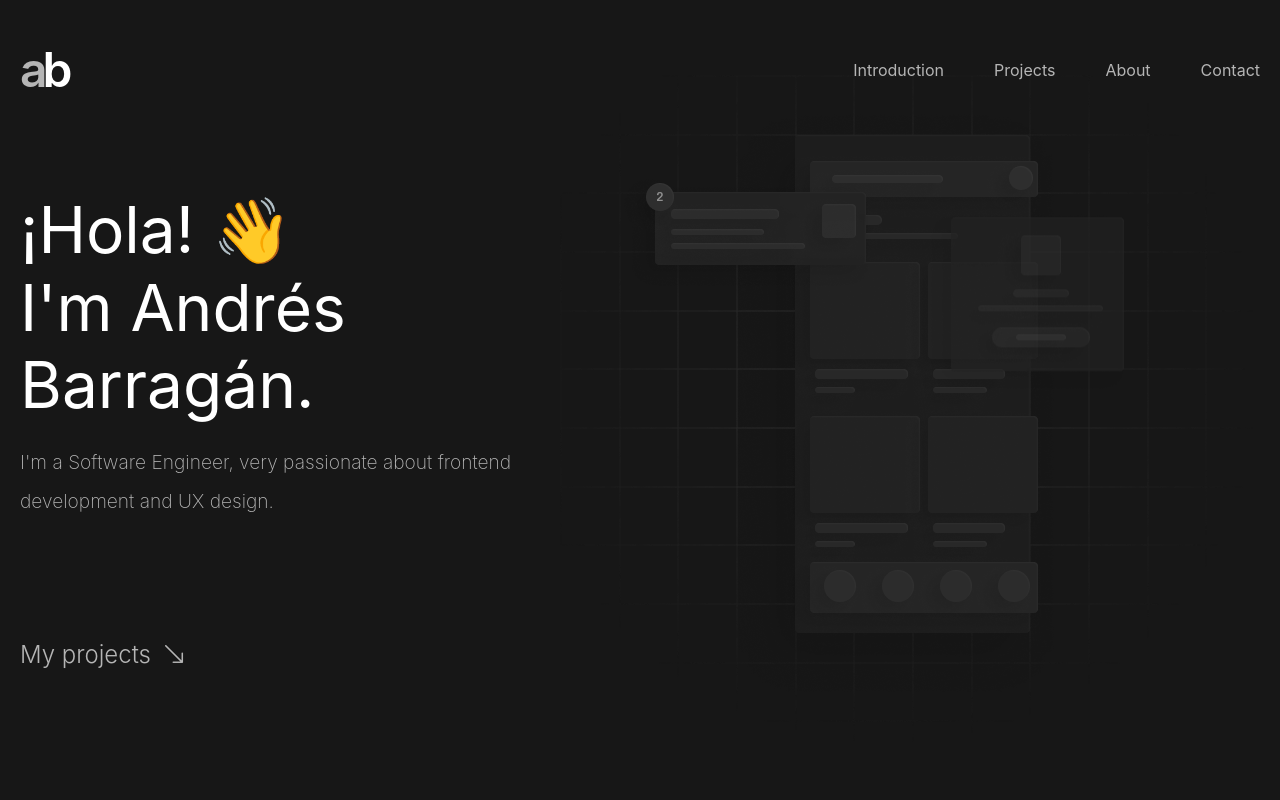
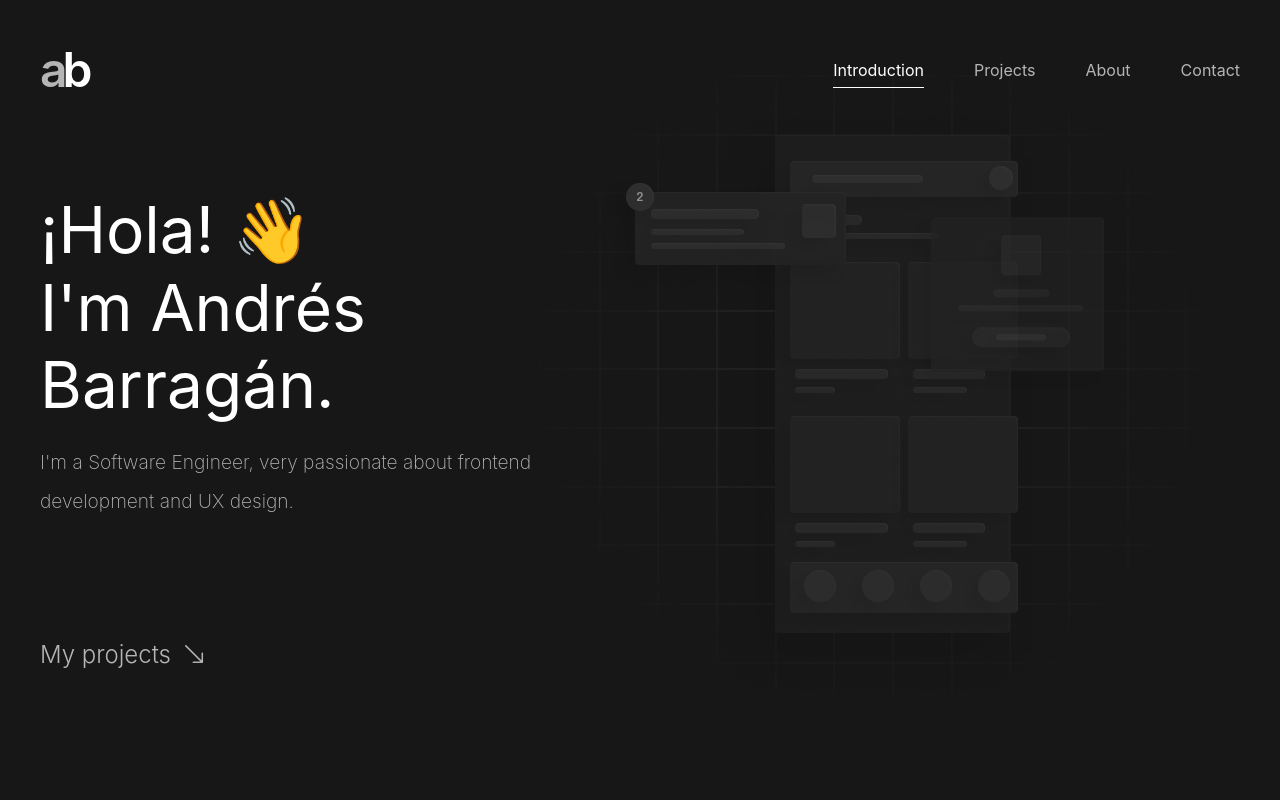
Before and after one commit to Andres-Barragan-Salas/portfolio, a React (Create React App) app: page / in a window 1280 px wide. Shown: the top 800 px of the page. Built offline with nearby package versions, Linux system fonts and the light colour scheme.

Commit message:
Updated active links on header

```diff
--- a/package.json
+++ b/package.json
@@ -14,6 +14,7 @@
     "react-helmet": "^6.1.0",
     "react-redux": "^8.0.4",
     "react-router-dom": "^6.4.2",
+    "react-router-hash-link": "^2.4.3",
     "react-scripts": "5.0.1",
     "web-vitals": "^2.1.4"
   },
--- a/src/App.js
+++ b/src/App.js
@@ -9,7 +9,7 @@ const App = () => {
   return (
     <div className="pf app">
       <div className="pf safe-area">
-        <div className="pf padding-horizontal-m relative">
+        <div className="pf padding-horizontal-l relative">
           <PFHeader />
           <Routes>
             <Route path="/" element={<Home />} />
--- a/src/components/navigation/PFHeader/PFHeader.css
+++ b/src/components/navigation/PFHeader/PFHeader.css
@@ -1,7 +1,7 @@
 #site-header {
   position: fixed;
   top: 0;
-  width: calc(min(100%, var(--max-width)) - 40px);
+  width: calc(min(100%, var(--max-width)) - 80px);
   z-index: 1;
 }
 
@@ -11,6 +11,7 @@
   transition: color .3s ease-in-out;
 }
 
+#site-header .link-container a.active,
 #site-header .link-container a:hover {
   color: var(--primaryText);
 }
@@ -27,7 +28,7 @@
   transform: scaleX(0);
   transition: transform .3s ease-in-out;
 }
-
+#site-header .link-container a.active::before,
 #site-header .link-container a:hover::before {
   transform-origin: left;
   transform: scaleX(1);
--- a/src/components/navigation/PFHeader/index.js
+++ b/src/components/navigation/PFHeader/index.js
@@ -1,6 +1,20 @@
+import { useSelector } from 'react-redux';
+import { useLocation } from 'react-router-dom';
+import { HashLink as Link } from 'react-router-hash-link';
+
 import './PFHeader.css';
 
 const PFHeader = () => {
+  const { pathname } = useLocation();
+  const { activeSection } = useSelector((state) => state.navigation);
+
+  const sectionClassName = (sectionName) => {
+    const sectionIsActive
+      = pathname === '/'
+      && activeSection === sectionName;
+    return sectionIsActive ? 'pf active' : 'pf';
+  };
+
   return (
     <header
       id="site-header"
@@ -17,10 +31,18 @@ const PFHeader = () => {
         </h2>
       </div>
       <div className="pf flex-row align-items-center link-container">
-        <a className="pf" href="/#intro">Introduction</a>
-        <a className="pf" href="/#projects">Projects</a>
-        <a className="pf" href="/#about">About</a>
-        <a className="pf" href="/#contact">Contact</a>
+        <Link className={sectionClassName('intro')} to="/#intro">
+          Introduction
+        </Link>
+        <Link className={sectionClassName('projects')} to="/#projects">
+          Projects
+        </Link>
+        <Link className={sectionClassName('about')} to="/#about">
+          About
+        </Link>
+        <Link className={sectionClassName('contact')} to="/#contact">
+          Contact
+        </Link>
       </div>
     </header >
   );
--- a/src/screens/home/index.js
+++ b/src/screens/home/index.js
@@ -1,11 +1,35 @@
+import { useEffect, useRef } from 'react';
+import { useDispatch, useSelector } from 'react-redux';
+
+import { setActiveSection } from 'PFStore/slices/navigationSlice';
 import Introduction from './sections/Introduction';
 import Projects from './sections/Projects';
 
 const Home = () => {
+  const sectionRefs = useRef(new Array(2));
+  const { activeSection } = useSelector((state) => state.navigation);
+  const dispatch = useDispatch();
+
+  useEffect(() => {
+    window.addEventListener('scroll', scrollHandler);
+    return () => window.removeEventListener('scroll', scrollHandler);
+  }, [activeSection]);
+
+  const scrollHandler = () => {
+    for (const section of sectionRefs.current) {
+      if (window.pageYOffset < section.offsetHeight) {
+        if (activeSection !== section.id) {
+          dispatch(setActiveSection(section.id));
+        }
+        break;
+      }
+    }
+  };
+
   return (
     <div className="home-screen">
-      <Introduction />
-      <Projects />
+      <Introduction ref={(el) => sectionRefs.current[0] = el} />
+      <Projects ref={(el) => sectionRefs.current[1] = el} />
     </div>
   );
 };
--- a/src/screens/home/sections/Introduction/index.js
+++ b/src/screens/home/sections/Introduction/index.js
@@ -1,10 +1,12 @@
+import React from 'react';
+
 import { PFWireframeAnimation } from 'PFComponents';
 
 import './Introduction.css';
 
-const Introduction = () => {
+const Introduction = (_props, ref) => {
   return (
-    <section id="intro" className="full-height">
+    <section ref={ref} id="intro" className="full-height">
       <div
         className="
         pf section-container
@@ -35,4 +37,4 @@ const Introduction = () => {
   );
 };
 
-export default Introduction;
+export default React.forwardRef(Introduction);
--- a/src/screens/home/sections/Projects/index.js
+++ b/src/screens/home/sections/Projects/index.js
@@ -1,10 +1,12 @@
+import React from 'react';
+
 import { PFProjectCard, PFSectionDivider } from 'PFComponents';
 
 import './Projects.css';
 
-const Projects = () => {
+const Projects = (_props, ref) => {
   return (
-    <section id="projects">
+    <section ref={ref} id="projects">
       <PFSectionDivider title="Projects" />
       <div className="projects-grid">
         <p className="pf description regular-text
@@ -51,4 +53,4 @@ const Projects = () => {
   );
 };
 
-export default Projects;
+export default React.forwardRef(Projects);
--- /dev/null
+++ b/src/store/slices/navigationSlice.js
@@ -0,0 +1,16 @@
+import { createSlice } from '@reduxjs/toolkit';
+
+export const navigationSlice = createSlice({
+  name: 'navigation',
+  initialState: {
+    activeSection: 'intro',
+  },
+  reducers: {
+    setActiveSection: (state, action) => {
+      state.activeSection = action.payload;
+    },
+  },
+});
+
+export default navigationSlice.reducer;
+export const { setActiveSection } = navigationSlice.actions;
--- a/src/store/store.js
+++ b/src/store/store.js
@@ -1,10 +1,13 @@
 import { configureStore } from '@reduxjs/toolkit';
+
 import appConfig from 'PFConfig';
+import navigationReducer from './slices/navigationSlice';
 
 const { buildEnv } = appConfig;
 
 export default configureStore({
   reducer: {
+    navigation: navigationReducer,
   },
   middleware:
     (getDefaultMiddleware) => getDefaultMiddleware({
```
Also changed, not shown: 1 other file (tests, documents, lock files or other folders).
